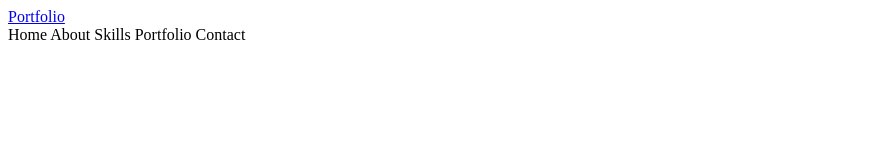
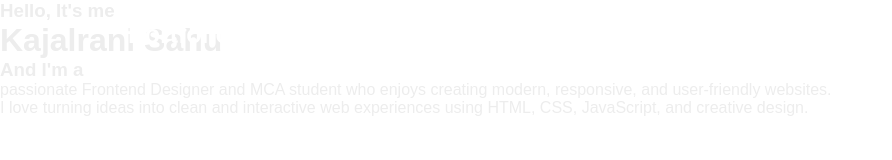
Before and after one commit to kajal8-tech/My-Portfolio, a plain HTML site: page index.html in a window 1280 px wide. Shown: the whole page, without its empty margins (0-892 px from the left). Drawn offline with Linux system fonts and the light colour scheme.

Commit message:
home div and some basic css designs

```diff
--- a/index.html
+++ b/index.html
@@ -10,12 +10,21 @@
     <header class="header">
       <a href="#" class="logo">Portfolio</a>
       <nav class="Navbar">
-        <a class="#">Home</a>
-        <a class="#">About</a>
-        <a class="#">Skills</a>
-        <a class="#">Portfolio</a>
-        <a class="#">Contact</a>
+        <a href="#">Home</a>
+        <a href="#">About</a>
+        <a href="#">Skills</a>
+        <a href="#">Portfolio</a>
+        <a href="#">Contact</a>
       </nav>
     </header>
+    <selction class="Home">
+        <div class="home-content">
+            <h3>Hello, It's me</h3>
+            <h1>Kajalrani Sahu</h1>
+            <h3>And I'm a</h3>
+            <p>passionate Frontend Designer and MCA student who enjoys creating modern, responsive, and user-friendly websites.
+              <br> I love turning ideas into clean and interactive web experiences using HTML, CSS, JavaScript, and creative design.</p>
+        </div>
+    </selction>
   </body>
 </html>
--- a/style.css
+++ b/style.css
@@ -0,0 +1,48 @@
+*{
+    margin: 0;
+    padding: 0;
+    box-sizing: border-box;
+    font-family: 'poppins',sans-serif;
+}
+
+
+body{
+    color: #ededed;
+}
+
+
+.header{
+    position: fixed;
+    top: 0;
+    left: 0;
+    width: 100%;
+    padding: 20px 10%;
+    background: transparent;
+    display: flex;
+    justify-content: space-between;
+    align-items: center;
+    z-index: 100;
+}
+
+
+.logo{
+    position: relative;
+    font-size: 25px;
+    color: #fff;
+    text-decoration: none;
+    font-weight: 600;
+}
+
+.Navbar a{
+display: inline-block;
+font-size: 25px;
+color: #fff;
+text-decoration: none;
+font-weight: 500;
+margin-left: 25px;
+transition: .3s;
+}
+
+.Navbar a:hover{
+    color: #0ef;
+}
```
